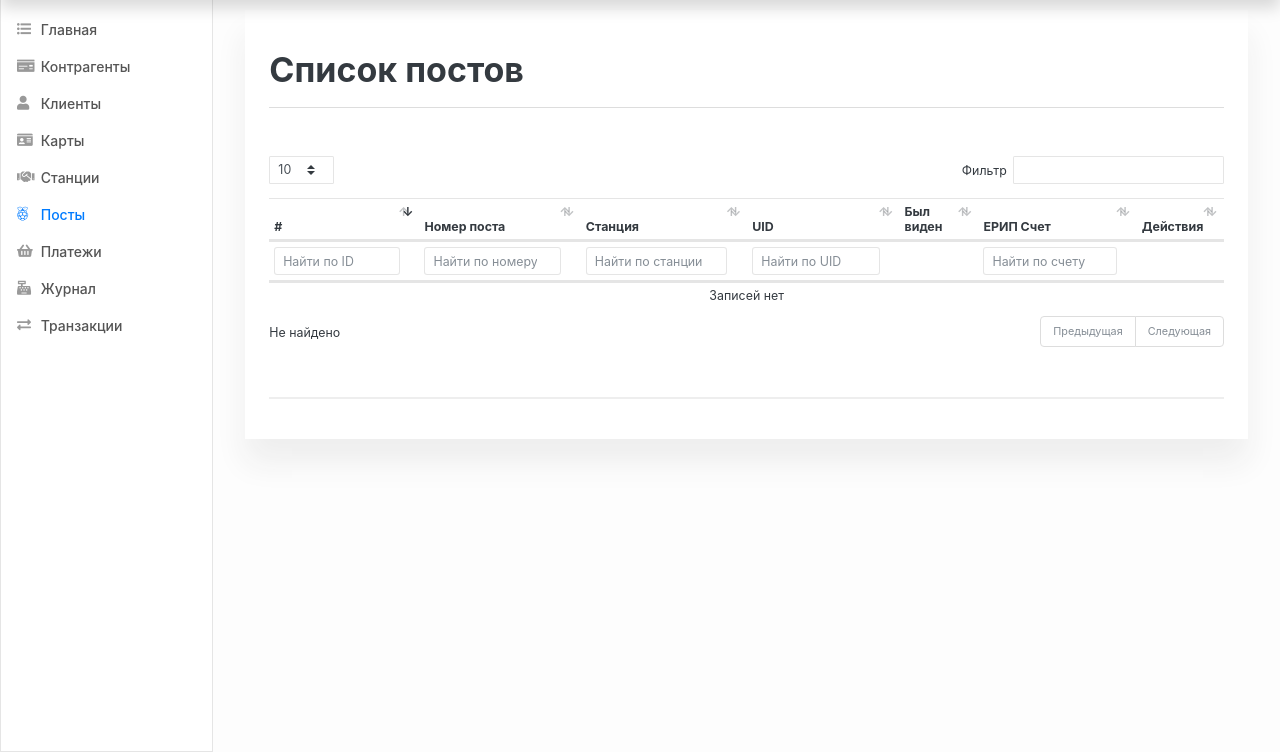
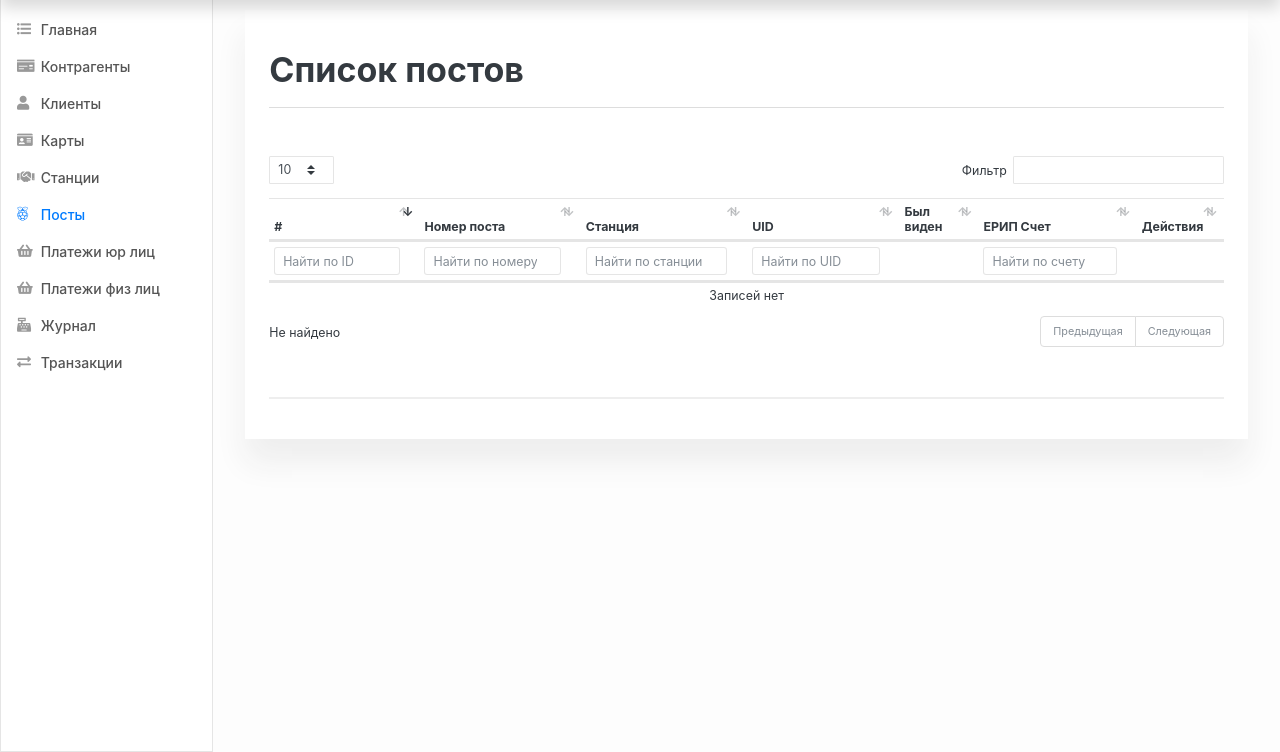
Before and after one commit to abogaevski/washing-app, a Django app: page /posts/ in a window 1280 px wide. Shown: the part 48-800 px from the top of the page. Run offline with Django 3.2, Linux system fonts and the light colour scheme; the visitor is signed in with stand-in values (Sample User, id 1); data that the repository does not hold is empty; parts of the project's set-up code (start-up, migrations or seed data) failed here and were passed over; some libraries are stand-ins or nearby versions.

Commit message:
Add epos payment to sidebar

```diff
--- a/app/templates/app/includes/sidebar.html
+++ b/app/templates/app/includes/sidebar.html
@@ -5,6 +5,7 @@
 {% url 'station_list_url' as station_list_url %}
 {% url 'post_list_url' as post_list_url %}
 {% url 'payment_list_url' as payment_list_url %}
+{% url 'epos_payment_list_url' as epos_payment_list_url %}
 
 
 {% url 'partner_create_url' as partner_create_url %}
@@ -64,7 +65,13 @@
             <li class="nav-item">
                 <a class="nav-link {% if request.path == payment_list_url %}active{% endif %}" href="{{ payment_list_url }}">
                     <i class="fas fa-shopping-basket"></i>
-                    Платежи
+                    Платежи юр лиц
+                </a>
+            </li>
+            <li class="nav-item">
+                <a class="nav-link {% if request.path == epos_payment_list_url %}active{% endif %}" href="{{ epos_payment_list_url }}">
+                    <i class="fas fa-shopping-basket"></i>
+                    Платежи физ лиц
                 </a>
             </li>
             <li class="nav-item">
@@ -82,7 +89,6 @@
         </ul>
         <div id="unavailable_post_list" class="m-3">
             {% csrf_token %}
-
         </div>
 </div>
 
--- a/app/templates/app/transaction/transaction_table_ajax.html
+++ b/app/templates/app/transaction/transaction_table_ajax.html
@@ -50,6 +50,8 @@
                         <option value="0">Контроллер</option>
                         <option value="1">Веб-приложение</option>
                         <option value="2">Купюроприемник</option>
+                        <option value="3">QR код</option>
+
                     </select>
                 </th>
             </tr>
```
Also changed, not shown: README.md.
